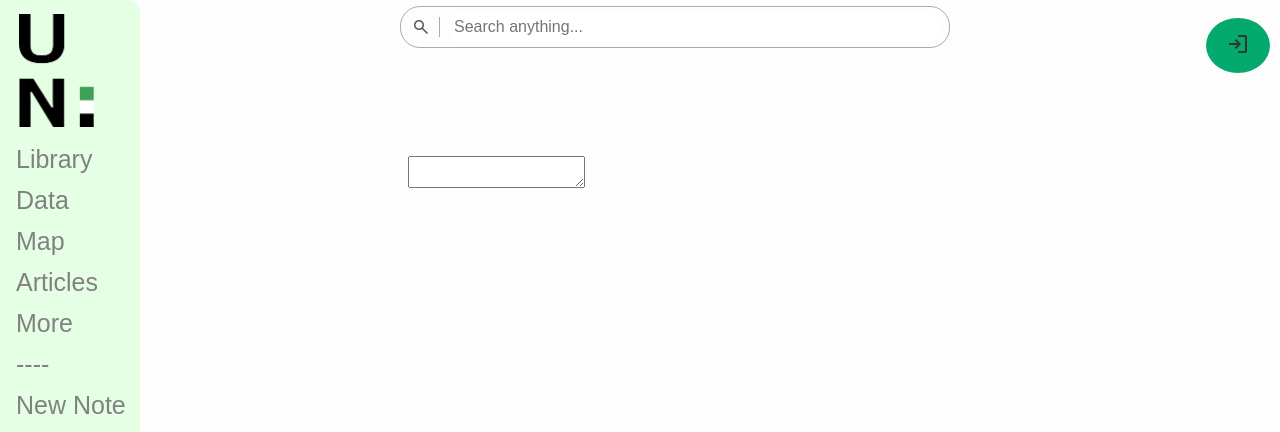
After one commit to agentcentabob/webapp25, a Flask app: page /blank.html in a window 1280 px wide. The commit adds this page. Shown: the top 432 px of the page. Run offline with Flask 3, Linux system fonts and the light colour scheme; some web fonts are replaced.

Commit message:
Added input to blank page, fixed launch site

```diff
--- a/main.py
+++ b/main.py
@@ -9,7 +9,7 @@ app = Flask(__name__)
 
 @app.route('/')
 def home():
-    return render_template('layout.html')
+    return render_template('index.html')
 
 
 @app.route('/<page>')
--- a/static/css/style.css
+++ b/static/css/style.css
@@ -34,6 +34,12 @@ main {
 .featuredimg img {
   max-width: 100%;
   max-height: auto;
+}
+
+/* note editor */
+.editfield {
+  padding-top: 100px;
+  width: max-content;
 }
 
 /* embedded map */
--- /dev/null
+++ b/templates/blank.html
@@ -0,0 +1,8 @@
+{% extends 'layout.html' %} {% block content %}
+<head>
+  <title>New note - URBANNOTES</title>
+</head>
+<div class="editfield">
+  <textarea placerholder="Trains? Trees? Textures?"></textarea>
+</div>
+{% endblock %}
--- a/templates/layout.html
+++ b/templates/layout.html
@@ -20,7 +20,7 @@
 
   <div class="loginzone">
     <button class="loginbtn">
-    <span class="material-symbols-outlined">login</span>
+    <span class="material-symbols-outlined" href="login.html">login</span>
     </button>
   </div>
 
```
